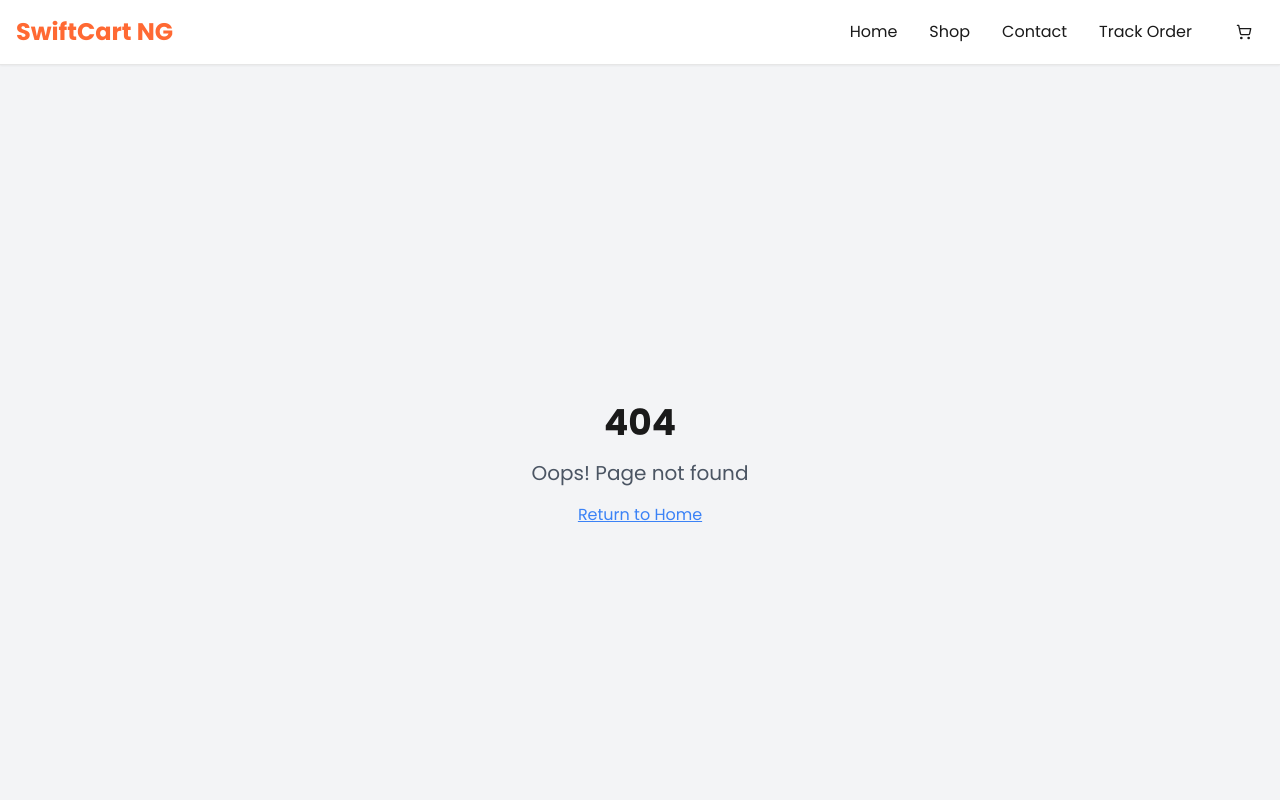
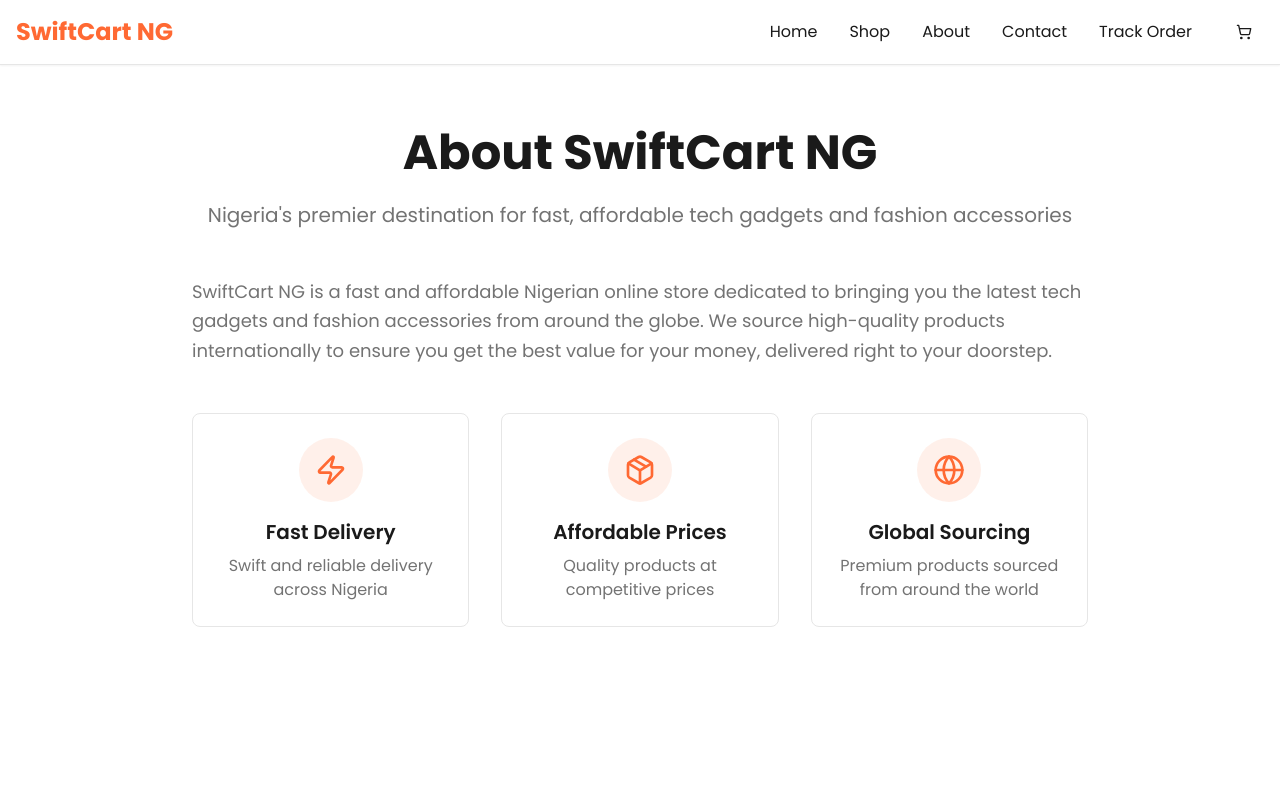
Before and after one commit to InspiredDevs/SwiftCartNG, a React (Vite) app: page /about in a window 1280 px wide. Shown: the top 800 px of the page. Built offline with nearby package versions, Linux system fonts and the light colour scheme; the HTML template or start-up script is replaced by a standard one.

Commit message:
Add About Us page and round ratings
Introduce About SwiftCart NG page with description; add navigation and route. Round product ratings to one decimal place. Update Navbar to include About link and App routing accordingly.

```diff
--- a/src/App.tsx
+++ b/src/App.tsx
@@ -14,6 +14,7 @@ import Cart from "./pages/Cart";
 import Checkout from "./pages/Checkout";
 import Contact from "./pages/Contact";
 import OrderTracking from "./pages/OrderTracking";
+import About from "./pages/About";
 import NotFound from "./pages/NotFound";
 import AdminLogin from "./pages/admin/AdminLogin";
 import Dashboard from "./pages/admin/Dashboard";
@@ -52,9 +53,10 @@ const App = () => (
                       <Route path="/product/:id" element={<ProductDetail />} />
                       <Route path="/cart" element={<Cart />} />
                       <Route path="/checkout" element={<Checkout />} />
-                      <Route path="/contact" element={<Contact />} />
-                      <Route path="/track-order" element={<OrderTracking />} />
-                      <Route path="*" element={<NotFound />} />
+              <Route path="/contact" element={<Contact />} />
+              <Route path="/track-order" element={<OrderTracking />} />
+              <Route path="/about" element={<About />} />
+              <Route path="*" element={<NotFound />} />
                     </Routes>
                   </main>
                   <Footer />
--- a/src/components/Navbar.tsx
+++ b/src/components/Navbar.tsx
@@ -23,6 +23,9 @@ const Navbar = () => {
             </Link>
             <Link to="/shop" className="text-foreground hover:text-primary transition-colors">
               Shop
+            </Link>
+            <Link to="/about" className="text-foreground hover:text-primary transition-colors">
+              About
             </Link>
             <Link to="/contact" className="text-foreground hover:text-primary transition-colors">
               Contact
@@ -71,6 +74,13 @@ const Navbar = () => {
                 Shop
               </Link>
               <Link
+                to="/about"
+                className="text-foreground hover:text-primary transition-colors"
+                onClick={() => setIsMenuOpen(false)}
+              >
+                About
+              </Link>
+              <Link
                 to="/contact"
                 className="text-foreground hover:text-primary transition-colors"
                 onClick={() => setIsMenuOpen(false)}
--- a/src/components/ProductCard.tsx
+++ b/src/components/ProductCard.tsx
@@ -35,7 +35,7 @@ const ProductCard = ({ product }: ProductCardProps) => {
         </Link>
         <div className="flex items-center gap-1 mb-2">
           <Star className="h-4 w-4 fill-primary text-primary" />
-          <span className="text-sm text-muted-foreground">{product.rating}</span>
+          <span className="text-sm text-muted-foreground">{Math.round(product.rating * 10) / 10}</span>
         </div>
         <p className="text-xl font-bold text-primary">{formatPrice(product.price)}</p>
         {!product.in_stock && (
--- /dev/null
+++ b/src/pages/About.tsx
@@ -0,0 +1,59 @@
+import { Package, Zap, Globe } from "lucide-react";
+
+const About = () => {
+  return (
+    <div className="min-h-screen py-16">
+      <div className="container mx-auto px-4">
+        <div className="max-w-4xl mx-auto">
+          <h1 className="text-4xl md:text-5xl font-bold mb-6 text-center">
+            About SwiftCart NG
+          </h1>
+
+          <p className="text-xl text-muted-foreground text-center mb-12">
+            Nigeria's premier destination for fast, affordable tech gadgets and fashion accessories
+          </p>
+
+          <div className="prose prose-lg max-w-none mb-12">
+            <p className="text-lg leading-relaxed text-muted-foreground">
+              SwiftCart NG is a fast and affordable Nigerian online store dedicated to bringing you the latest tech gadgets and fashion accessories from around the globe. We source high-quality products internationally to ensure you get the best value for your money, delivered right to your doorstep.
+            </p>
+          </div>
+
+          <div className="grid md:grid-cols-3 gap-8 mt-12">
+            <div className="text-center p-6 bg-card rounded-lg border">
+              <div className="inline-flex items-center justify-center w-16 h-16 bg-primary/10 rounded-full mb-4">
+                <Zap className="h-8 w-8 text-primary" />
+              </div>
+              <h3 className="text-xl font-semibold mb-2">Fast Delivery</h3>
+              <p className="text-muted-foreground">
+                Swift and reliable delivery across Nigeria
+              </p>
+            </div>
+
+            <div className="text-center p-6 bg-card rounded-lg border">
+              <div className="inline-flex items-center justify-center w-16 h-16 bg-primary/10 rounded-full mb-4">
+                <Package className="h-8 w-8 text-primary" />
+              </div>
+              <h3 className="text-xl font-semibold mb-2">Affordable Prices</h3>
+              <p className="text-muted-foreground">
+                Quality products at competitive prices
+              </p>
+            </div>
+
+            <div className="text-center p-6 bg-card rounded-lg border">
+              <div className="inline-flex items-center justify-center w-16 h-16 bg-primary/10 rounded-full mb-4">
+                <Globe className="h-8 w-8 text-primary" />
+              </div>
+              <h3 className="text-xl font-semibold mb-2">Global Sourcing</h3>
+              <p className="text-muted-foreground">
+                Premium products sourced from around the world
+              </p>
+            </div>
+          </div>
+        </div>
+      </div>
+    </div>
+  );
+};
+
+export default About;
--- a/src/pages/ProductDetail.tsx
+++ b/src/pages/ProductDetail.tsx
@@ -74,7 +74,7 @@ const ProductDetail = () => {
                   />
                 ))}
               </div>
-              <span className="text-muted-foreground">({product.rating})</span>
+              <span className="text-muted-foreground">({Math.round(product.rating * 10) / 10})</span>
             </div>
 
             <p className="text-4xl font-bold text-primary mb-6">
```
